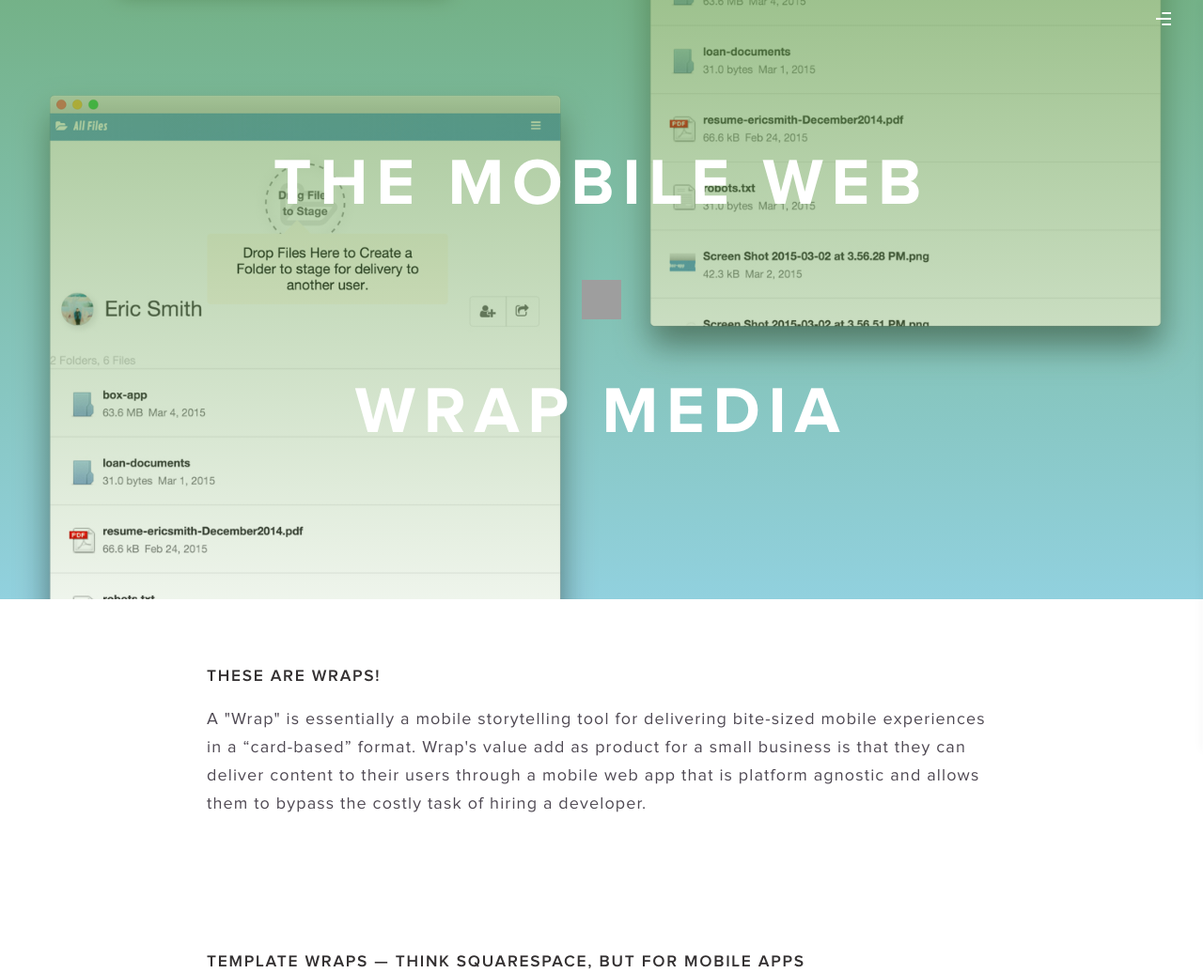
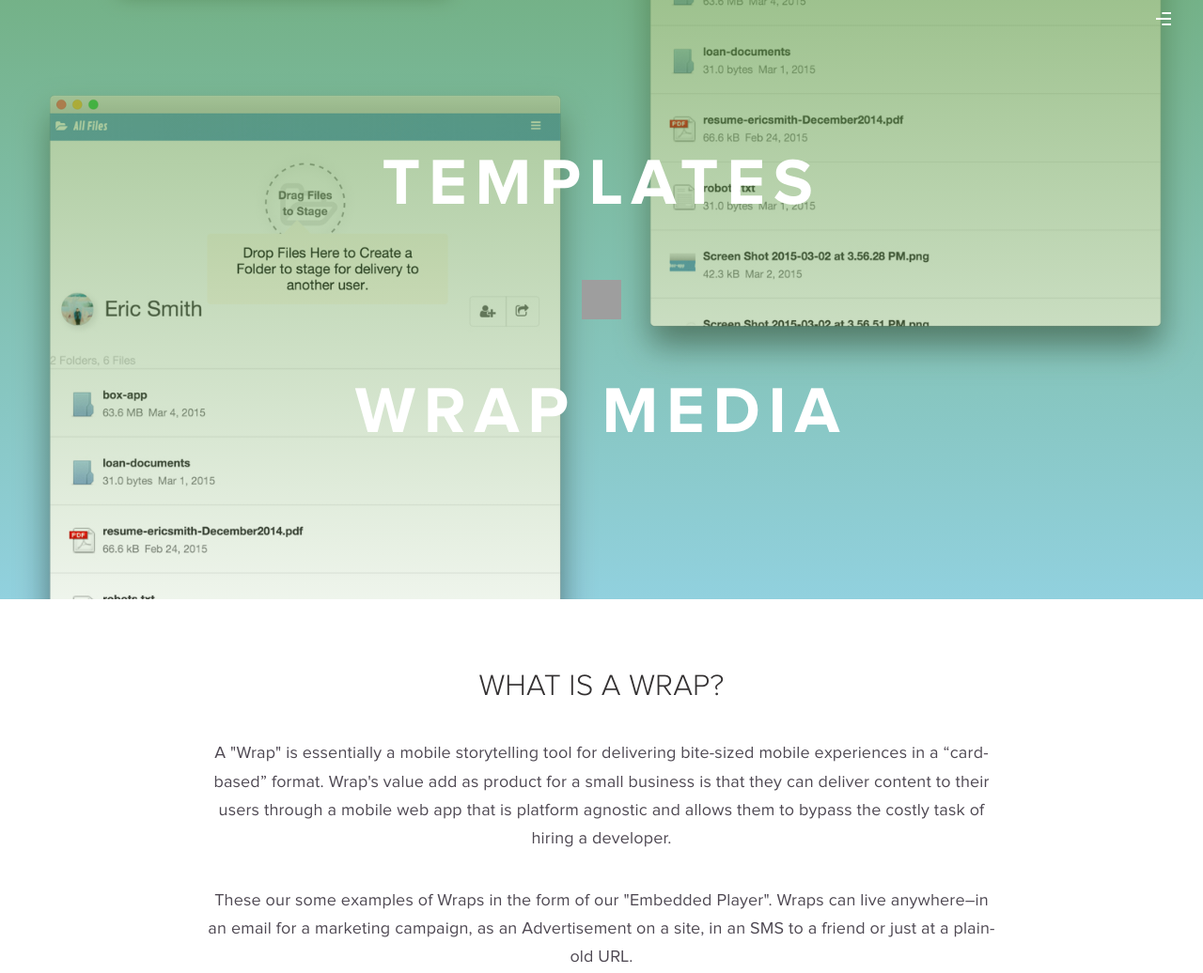
Before and after one commit to ecsmith/bleh, a PHP site: page /wrap in a window 1280 px wide. Shown: the top 1036 px of the page at 94% size. Run offline with PHP 8.4, Linux system fonts and the light colour scheme; some libraries are stand-ins or nearby versions; grey boxes are pictures that could not be loaded.

Commit message:
:sparkles:

```diff
--- a/cisco/index.html
+++ b/cisco/index.html
@@ -21,7 +21,7 @@
 <body>
 	<script src="../js/sha256.js" type="text/javascript"></script>
 
-	<header id="header" >
+	<header id="header" class="alt">
 		<h1><a href="index.html"></a></h1>
 
 		<nav id="nav">
--- a/gulpfile.js
+++ b/gulpfile.js
@@ -103,10 +103,10 @@ gulp.task('export-artboards', function(){
 gulp.task('default', function() {
 	livereload.listen();
 	//watch .scss files
-	gulp.watch('sass/**/*.scss', ['styles']);
+	gulp.watch('sass/**/*.scss', ['styles']).on('change', browserSync.reload);
 
 	//watch .js files
-	gulp.watch('js/**/*.js', ['scripts']);
+	gulp.watch('js/**/*.js').on('change', browserSync.reload);
 
 
 	browserSync.init({
--- a/index.html
+++ b/index.html
@@ -67,7 +67,7 @@
 				<header class="major">
 					<h2>Hi there. I'm Eric!</h2>
 					<p>
-						I'm a UX Designer and UI Engineer located in the SF Bay Area. I've coded this site with my own two hands as a way to showcase my work. Below you'll find some case studies I've worked on. For more code samples check out my github. When im not designing or coding I'm either taking photos or out enjoying some nature.
+						I'm a UX Designer and UI Engineer located in the SF Bay Area. I've coded this site with my own two hands as a way to showcase my work. Below you'll find some case studies I've worked on. For more code samples check out my github. When im not designing or coding I'm either taking photos and/or out enjoying some nature.
 					</p>
 					<p>
 						For me UX is the perfect intersection of Computer Science, Customer Service and Creative Thinking. My background in engineering and design allows me to act a bridge in communication for both designers & engineers. My experience working in a cooperative has also given me skills to excel in any team environment.
@@ -82,8 +82,8 @@
 				<section class="spotlight style-wrap ">
 					<!-- <div class="image"><img src="wrap/images/case-study-image.png" alt=""/></div> -->
 					<div class="content">
-						<h2>UI/UX Design — Wrap Media</h2>
-						<p>Created interactive mobile web experiences “aka. Wraps” on the Wrap platform. Worked as a Front-End Engineer on the visual design side of our website. Brought on as designer number 2 and fostered growth of design culture within the startup.</p>
+						<h2>UI/UX Design — Wrap Templates</h2>
+						<p>On this project I was tasked with creating template mobile web experiences “aka. Wraps” on the Wrap platform. Templates gave our users a starting point in our platform and provided them some inspiration to create their own wraps.</p>
 						<ul class="actions">
 							<li><a href="wrap/" class="button fit">Learn More</a></li>
 						</ul>
--- a/sass/_vars.scss
+++ b/sass/_vars.scss
@@ -29,7 +29,7 @@ $duration: (
 $size: (
 	element-height:		2.75em,
 	element-margin:		2em,
-	letter-spacing:		0.065em,
+	letter-spacing:		0.01rem,
 	letter-spacing-alt:	0.1em
 	);
 
@@ -38,6 +38,7 @@ $font: (
 	family:				("Proxima Nova", Helvetica, Arial),
 	family-bold:        ("Proxima Nova Bold", Helvetica, Arial),
 	family-semibold:    ("Proxima Nova Semibold", Helvetica, Arial),
+	family-light:       ("Proxima Nova Light", Helvetica, Arial),
 	family-fixed:		('Courier New', monospace),
 	weight:				400,
 	weight-bold:		600,
--- a/sass/style.scss
+++ b/sass/style.scss
@@ -230,12 +230,15 @@
 	}
 
 	h3 {
-		font-size: 1.15em;
-		line-height: 1.75em;
+		font-family: _font('family-light');
+		font-size: 2rem;
+		text-align: center;
+		line-height: 1.5em;
+		letter-spacing: _size(letter-spacing);
 
 		@include breakpoint(small) {
-			font-size: 1em;
-			line-height: 1.65em;
+			font-size: 1.5rem;
+			// line-height: 1.65em;
 		}
 	}
 
@@ -1990,11 +1994,11 @@
 			min-height: 0;
 
 			h2 {
-				font-size: 2.25em;
+				font-size: 1.5em;
 				border-bottom: solid 3px;
 				border-top: solid 3px;
-				margin: 1em;
-				text-align: left;
+				// margin: 1em;
+				// text-align: left;
 			}
 
 			br {
@@ -2324,7 +2328,27 @@
 	}
 
 	.wraps {
+		@include breakpoint(large) {
+			.wrap {
+			    margin-left: -0.01rem;
+				&:nth-child(3n) {
+					.wrap-media-embed {
+						iframe {
+							background-color:  #f5f5f5;
+						}
+					}
+				}
+				&:nth-child(3n-2), &:nth-child(3n-3) {
+					.wrap-media-embed {
+						iframe {
+							background-color:  #f8f8f8;
+						}
+					}
+				}
+			}
+		}
 		.wrap {
+		    margin-left: -0.01rem;
 			&:nth-child(2n) {
 				.wrap-media-embed {
 					iframe {
@@ -2334,11 +2358,6 @@
 			}
 			&:nth-child(n+7) {
 				.wrap-media-embed {
-					// display: none;
-
-					@include breakpoint(small) {
-						display: none !important
-					}
 				}
 			}
 		}
--- a/wrap/index.html
+++ b/wrap/index.html
@@ -55,16 +55,19 @@
 	<article id="main">
 		<header id="articleBanner" class="style10">
 			<!-- <h2>Wrap Media<span class="x">&times;</span>Widgets</h2> -->
-			<h2>The Mobile Web<span class="x">&times;</span>Wrap Media</h2>
+			<h2>Templates<span class="x">&times;</span>Wrap Media</h2>
 		</header>
 
 		<section class="wrapper style5">
 			<div class="inner">
 				<div class="row">
 					<div class="12u 12u$(medium)">
-						<h4>These are Wraps!</h4>
-						<p>
+						<h3>What is a Wrap?</h3>
+						<p style="text-align: center;">
 							A "Wrap" is essentially a mobile storytelling tool for delivering bite-sized mobile experiences in a “card-based” format. Wrap's value add as product for a small business is that they can deliver content to their users through a mobile web app that is platform agnostic and allows them to bypass the costly task of hiring a developer.
+						</p>
+						<p style="text-align: center;">
+							These our some examples of Wraps in the form of our "Embedded Player". Wraps can live anywhere–in an email for a marketing campaign, as an Advertisement on a site, in an SMS to a friend or just at a plain-old URL.
 						</p>
 					</div>
 				</div>
@@ -163,84 +166,69 @@
 		<div class="inner">
 			<div class="row">
 				<div class="12u 12u$(medium)">
-					<h4>Template Wraps — Think Squarespace, but for mobile apps</h4>
-					<p>
-						A "Wrap" is essentially a mobile storytelling tool for delivering bite-sized mobile experiences in a “card-based” format. Wrap's value add as product for a small business is that they can deliver content to their users through a mobile web app that is platform agnostic and allows them to bypass the costly task of hiring a developer.
+					<h3>Template Wraps — Think Squarespace, but for mobile apps</h3>
+					<p style="text-align: center;">
+						Over the course of 6 months, myself and the rest of the design team created 150+ template wraps for our customers to use. Templates gave our users a starting point in our platform and provided them some inspiration to create their own wraps. One of the biggest challenges in constructing templates was making them easy to use so that a brand/buisiness could simply swap out their content.
+					</p>
+					<p style="text-align: center;">
+						Here's a small subset of the templates we created. Here you can see many of the common use cases for using a wrap such as commerce, brand awareness, real estate and events/conferences.
 					</p>
 				</div>
 			</div>
 		</div>
 	</section>
 	<div class="row 0% wraps">
-
-		<!-- Loverly -->
-		<div class="wrap wrap-loverly 2u 3u(xlarge) 4u(large) 6u(small) " >
-			<div class="wrap-media-embed" data-wrap-id="87deae3c-5df4-4db2-b75e-3687cfd1221b">
-			</div>
-		</div>
-
-		<!-- Spotify Artists -->
-		<div class="wrap wrap-spotify 2u 3u(xlarge) 4u(large) 6u(small) " >
-			<div class="wrap-media-embed " data-wrap-id="dea519fa-4aca-43c1-a0e3-517f8b49ae52" data-wrap-uncached="true">
-			</div>
-		</div>
-
 		<!-- Architect's Digest -->
 		<div class="wrap wrap-architect 2u 3u(xlarge) 4u(large) 6u(small) " >
 			<div class="wrap-media-embed" data-wrap-id="46389e61-0527-4d38-9599-836944991cf0"></div>
 		</div>
 
+		<!-- Mod Vintage Catelog -->
+		<div class="wrap wrap-mod-vintage 2u 3u(xlarge) 4u(large) 6u(small) " >
+			<div class="wrap-media-embed" data-wrap-id="fc9208ed-3588-4311-869e-38485d5fa50b"></div>
+		</div>
+		<!-- Mod Furniture Catelog -->
+		<div class="wrap wrap-mod-vintage 2u 3u(xlarge) 4u(large) 6u(small) " >
+			<div class="wrap-media-embed" data-wrap-id="9ba6c110-bae8-47a8-b1dd-fb0fdd4def16"></div>
+		</div>
+		<!-- Modern Real Estate Listing -->
+		<div class="wrap wrap-mod-real-estate 2u 3u(xlarge) 4u(large) 6u(small) " >
+			<div class="wrap-media-embed" data-wrap-id="cd0ee257-a877-4322-929f-a136a315c469"></div>
+		</div>
+
+		<!-- Fitness Bay -->
+		<div class="wrap wrap-fitness-bay 2u 3u(xlarge) 4u(large) 6u(small) " >
+			<div class="wrap-media-embed" data-wrap-id="b3ec5d83-ee13-4ccc-8395-0cd18d2f5e86"></div>
+		</div>
+
+		<!-- Design Event -->
+		<div class="wrap wrap-design-event 2u 3u(xlarge) 4u(large) 6u(small) " >
+			<div class="wrap-media-embed" data-wrap-id="6f42f225-aa76-49d4-98d7-4f0ff316e28b"></div>
+		</div>
+
+		<!-- Offer Deal -->
+		<div class="wrap wrap-offer-deal 2u 3u(xlarge) 4u(large) 6u(small) " >
+			<div class="wrap-media-embed" data-wrap-id="c1f07ceb-b456-4df8-9cb7-0845c6c27a4c"></div>
+		</div>
+
+		<!-- Spotify Artists -->
+		<!-- <div class="wrap wrap-spotify 2u 3u(xlarge) 4u(large) 6u(small) " >
+			<div class="wrap-media-embed " data-wrap-id="dea519fa-4aca-43c1-a0e3-517f8b49ae52" data-wrap-uncached="true"></div>
+		</div> -->
+
+		<!-- Summer Adventures -->
+		<div class="wrap wrap-summer 2u 3u(xlarge) 4u(large) 6u(small) " >
+			<div class="wrap-media-embed" data-wrap-id="1e2cbf10-280a-4300-8517-52c4c7c17255"></div>
+			<script src="https://wrap.co/embed/bootstrap.js" ></script>
+		</div>
+
+
+
 		<!-- Bearded Bastard -->
-		<div class="wrap wrap-bastard 2u 3u(xlarge) 4u(large) 6u(small) " >
+		<!-- <div class="wrap wrap-bastard 2u 3u(xlarge) 4u(large) 6u(small) " >
 			<div class="wrap-media-embed" data-wrap-id="eefa297e-3e80-4acb-a77e-e3290bcec9ca">
 			</div>
-		</div>
-
-		<!-- Bare -->
-		<div class="wrap wrap-bare 2u 3u(xlarge) 4u(large) 6u(small) " >
-			<div class="wrap-media-embed" data-wrap-id="452c042f-bb3f-4045-90e6-5014c77745f4"></div>
-		</div>
-
-		<!-- Valentino -->
-		<div class="wrap wrap-valentino 2u 3u(xlarge) 4u(large) 6u(small) " >
-			<div class="wrap-media-embed" data-wrap-id="c1b86368-d2e5-41d9-ad37-9e4e5b4665d9" ></div>
-		</div>
-
-		<!-- Burnello Cucineli -->
-		<div class="wrap wrap-brunello 2u 3u(xlarge) 4u(large) 6u(small) " >
-			<div class="wrap-media-embed" data-wrap-id="af08905a-73f4-40d3-afb9-65ab9e0488e3"></div>
-		</div>
-
-		<!-- Cascade-->
-		<div class="wrap wrap-cascade 2u 3u(xlarge) 4u(large) 6u(small) " >
-			<div class="wrap-media-embed" data-wrap-id="4a1d69b7-7c90-48c8-985b-3c3242562914"></div>
-		</div>
-
-		<!-- Tart Collections -->
-		<div class="wrap wrap-tart 2u 3u(xlarge) 4u(large) 6u(small) " >
-			<div class="wrap-media-embed" data-wrap-id="b54374b0-85d6-406c-9acd-32c278886197"></div>
-		</div>
-
-		<!-- Sportcore -->
-		<div class="wrap wrap-sportcore 2u 3u(xlarge) 4u(large) 6u(small) " >
-			<div class="wrap-media-embed" data-wrap-id="ffe41e95-55da-4985-a219-345ede4b10ae"></div>
-		</div>
-
-		<!-- Raen Loci -->
-		<div class="wrap wrap-raen-loci 2u 3u(xlarge) 4u(large) 6u(small) " >
-			<div class="wrap-media-embed" data-wrap-id="961321d8-79ea-40b0-8196-205ff1206f14"></div>
-		</div>
-
-		<!-- Raen -->
-		<div class="wrap wrap-raen 2u 3u(xlarge) 4u(large) 6u(small) " >
-			<div class="wrap-media-embed" data-wrap-id="557bf241-72a2-409f-9403-2c9aaf121aee"></div>
-		</div>
-
-		<!-- Lincoln -->
-		<div class="wrap wrap-lincoln 2u 3u(xlarge) 4u(large) 6u(small) " >
-			<div class="wrap-media-embed" data-wrap-id="fa2dc570-35f8-4f8f-b4f2-c8aec852f739"></div>
-			<script src="https://wrap.co/embed/bootstrap.js" ></script>
-		</div>
+		</div> -->
 
 		<!-- Wish Receipt -->
 			<!-- <div class="wrap-wish-receipt 2u 3u(xlarge) 4u(large) 6u(small) " >
@@ -263,13 +251,15 @@
 		<div class="inner">
 			<div class="row">
 				<div class="12u 12u$(medium)">
-					<h4>Template Wraps — Think Squarespace, but for mobile apps</h4>
-					<p>
-						A "Wrap" is essentially a mobile storytelling tool for delivering bite-sized mobile experiences in a “card-based” format. Wrap's value add as product for a small business is that they can deliver content to their users through a mobile web app that is platform agnostic and allows them to bypass the costly task of hiring a developer.
+					<h3>The Problem</h3>
+					<p style="text-align: center;">
+						After launching these templates into our product, we got some pretty major feedback from our users.
+
+						<ol>
+							<li>There were A LOT of templates to pick from. Our customers had trouble findind templates that interested them in terms of both functionality and style.</li>
+						</ol>
 					</p>
 				</div>
-
-
 			</div>
 		</div>
 	</section>
```
Also changed, not shown: other parts of sass/style.scss (+13 -12 lines), givjoy/index.html (+8 -7 lines), js/load-wrap-overlays.js (+37 -2 lines), scholastic/index.html (+11 -11 lines), css/style.css, wrap/images/raenloci.png (added), 1 other file.
